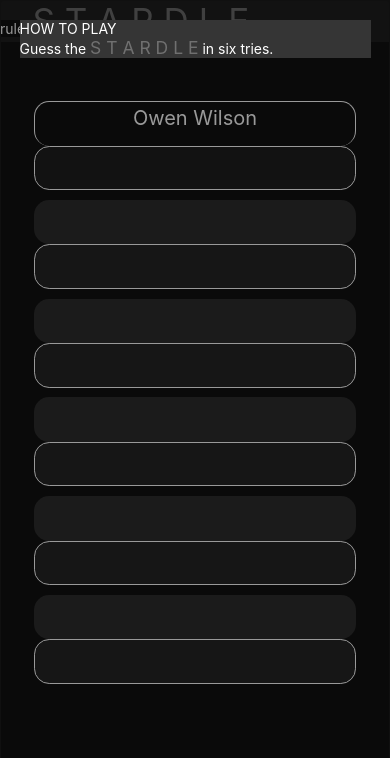
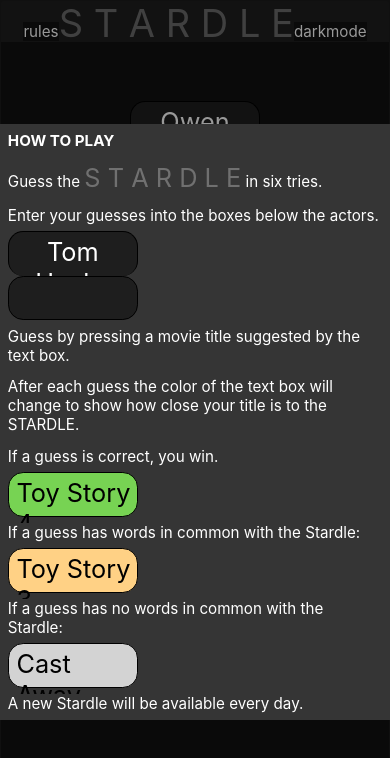
Before and after one commit to NickGreenSF/stardle, a React Native app: screen / in a window 390 px wide. Shown: the top 758 px of the page. Built offline with nearby package versions, Linux system fonts and the light colour scheme.

Commit message:
lots of different stuff

```diff
--- a/App.tsx
+++ b/App.tsx
@@ -1,6 +1,8 @@
 import React, { useState, useEffect, useRef } from 'react'
 //import { View, TextInput, TouchableOpacity, Text } from "./components/Themed"
-import { StyleSheet, View, TouchableOpacity, Text, TextInput, Animated, Dimensions, Modal, TouchableWithoutFeedback, Platform } from 'react-native'
+import {
+    StyleSheet, View, TouchableOpacity, Text, TextInput, Animated, Dimensions, Modal, TouchableWithoutFeedback, Platform
+} from 'react-native'
 import { SafeAreaProvider } from 'react-native-safe-area-context'
 import Data from "./constants/Data"
 import PointlessWords from './constants/PointlessWords'
@@ -83,7 +85,7 @@
         //console.log(holdoverdata);
         peekHoverTexts = hoverTexts;
         peekHoverDisplays = hoverDisplays;
-        if (text.length < newoldtext[column].length){
+        if (text.length == 0){
             for (let i = (column * 3); i < Math.min((column + 1) * 3, (column * 3) + newData.length); i += 1){
                 peekHoverTexts[i % 3] = "";
                 peekHoverDisplays[i % 3] = false;
@@ -216,8 +218,48 @@
                     <View style={styles.modalback}>
                         <TouchableWithoutFeedback style={styles.modalfront} onPress={() => {setRulesVisible(true)}}>
                             <View style={[styles.modalbody, darkMode ? styles.darklv5 : styles.lightcolors]}>
-                                <Text style={darkMode ? styles.darklv5 : styles.lightcolors}>HOW TO PLAY</Text>
-                                <Text style={darkMode ? styles.darklv5 : styles.lightcolors}>Guess the <Text style={styles.modallogo}>S T A R D L E</Text> in six tries.</Text>
+                                <Text style={[darkMode ? styles.darklv5 : styles.lightcolors, styles.basictext, styles.rulestext, styles.bold]}>
+                                    HOW TO PLAY
+                                </Text>
+                                <Text style={[darkMode ? styles.darklv5 : styles.lightcolors, styles.basictext, styles.rulestext]}>
+                                    Guess the <Text style={styles.modallogo}>S T A R D L E</Text> in six tries.
+                                </Text>
+                                <Text style={[darkMode ? styles.darklv5 : styles.lightcolors, styles.basictext, styles.rulestext]}>
+                                    Enter your guesses into the boxes below the actors.
+                                </Text>
+                                <Text style={[styles.actor, darkMode ? styles.darklv2 : styles.lightcolors, styles.modalactor]}>
+                                    Tom Hanks
+                                </Text>
+                                <TextInput
+                                    style={[styles.input, styles.textinput, darkMode ? styles.darklv2 : styles.lightcolors, styles.modalactor]}>
+                                </TextInput>
+                                <Text style={[darkMode ? styles.darklv5 : styles.lightcolors, styles.basictext, styles.rulestext]}>
+                                    Guess by pressing a movie title suggested by the text box.
+                                </Text>
+                                <Text style={[darkMode ? styles.darklv5 : styles.lightcolors, styles.basictext, styles.rulestext]}>
+                                    After each guess the color of the text box will change to show how close your title is to the STARDLE.
+                                </Text>
+                                <Text style={[darkMode ? styles.darklv5 : styles.lightcolors, styles.basictext, styles.rulestext]}>
+                                    If a guess is correct, you win.
+                                </Text>
+                                <View style={[styles.input, styles.green, styles.modalactor]}>
+                                    <Text style={styles.textinput}>Toy Story 4</Text>
+                                </View>
+                                <Text style={[darkMode ? styles.darklv5 : styles.lightcolors, styles.basictext, styles.rulestext]}>
+                                    If a guess has words in common with the Stardle:
+                                </Text>
+                                <View style={[styles.input, styles.yellow, styles.modalactor]}>
+                                    <Text style={styles.textinput}>Toy Story 3</Text>
+                                </View>
+                                <Text style={[darkMode ? styles.darklv5 : styles.lightcolors, styles.basictext, styles.rulestext]}>
+                                    If a guess has no words in common with the Stardle:
+                                </Text>
+                                <View style={[styles.input, styles.gray, styles.modalactor]}>
+                                    <Text style={styles.textinput}>Cast Away</Text>
+                                </View>
+                                <Text style={[darkMode ? styles.darklv5 : styles.lightcolors, styles.basictext, styles.rulestext]}>
+                                    A new Stardle will be available every day.
+                                </Text>
                             </View>
                         </TouchableWithoutFeedback>
                     </View>
@@ -228,18 +270,28 @@
                     <View style={styles.modalback}>
                         <TouchableWithoutFeedback style={styles.modalfront} onPress={() => {setEndVisible(true)}}>
                             <View style={[styles.modalbody, darkMode ? styles.darklv5 : styles.lightcolors]}>
-                                <Text style={darkMode ? styles.darklv5 : styles.lightcolors}>The answer was</Text>
-                                <Text style={darkMode ? styles.darklv5 : styles.lightcolors}>{correct[0].toUpperCase()}</Text>
+                                <Text style={[darkMode ? styles.darklv5 : styles.lightcolors, styles.resultstext, styles.basictext]}>
+                                    The answer was
+                                </Text>
+                                <Text style={[darkMode ? styles.darklv5 : styles.lightcolors, styles.basictext, styles.answer]}>
+                                    {correct[0].toUpperCase()}
+                                </Text>
                             </View>
                         </TouchableWithoutFeedback>
                     </View>
                 </TouchableWithoutFeedback>
             </Modal>
             <View style={[styles.navbar]}>
-                <Text>
-                    <Text style={darkMode ? styles.darklv1 : styles.lightcolors} onPress={() => {setRulesVisible(true)}}>rules</Text>
+                <Text style={{margin: "auto"}}>
+                    <Text style={[darkMode ? styles.darklv1 : styles.lightcolors, styles.basictext]}
+                        onPress={() => {setRulesVisible(true)}}>
+                            rules
+                    </Text>
                     <Text style={styles.toptext}>S T A R D L E</Text>
-                    <Text style={darkMode ? styles.darklv1 : styles.lightcolors} onPress={() => {setDarkMode(!darkMode)}}>darkmode</Text>
+                    <Text style={[darkMode ? styles.darklv1 : styles.lightcolors, styles.basictext]}
+                        onPress={() => {setDarkMode(!darkMode)}}>
+                             darkmode
+                    </Text>
                 </Text>
             </View>
             <TouchableOpacity
@@ -259,7 +311,7 @@
             </TouchableOpacity>
             <View style={styles.container}>
                 <View style={styles.spot}>
-                    <Text style={[styles.actor, darkMode ? styles.darklv1 : styles.lightcolors]}>{actors[0]}</Text>
+                    <Text style={[styles.actor, darkMode ? styles.darklv2 : styles.lightcolors]}>{actors[0]}</Text>
                     <TextInput
                         style={[bools[0] ? styles.input : styles.none, styles.textinput, darkMode ? styles.darklv2 : styles.lightcolors]}
                         onChange={(e) => {textHandler(e.target.value, 0)}}>
@@ -366,30 +418,46 @@
 // Our base here is rgb(18, 18, 18), to go up a level, simply add 2.55 * the % opaque of the white transparency recommended.
 
 const styles = StyleSheet.create({
+    bold: {
+        fontWeight: "bold"
+    },
+    italic: {
+        fontStyle: "italic"
+    },
+    rulestext: {
+        marginVertical: height/120,
+        marginHorizontal: width/50
+    },
+    basictext: {
+        fontSize: height/50
+    },
+    resultstext: {
+        margin: "auto"
+    },
     darklv1: {
         backgroundColor: "#121212",
         color: "white",
-        borderColor: "white"
+        //borderColor: "white"
     },
     darklv2: {
         backgroundColor: "rgb(30.75, 30.75, 30.75)",
         color: "white",
-        borderColor: "white"
+        //borderColor: "white"
     },
     darklv3: {
         backgroundColor: "rgb(38.4, 38.4, 38.4)",
         color: "white",
-        borderColor: "white"
+        //borderColor: "white"
     },
     darklv4: {
         backgroundColor: "rgb(46.05, 46.05, 46.05)",
         color: "white",
-        borderColor: "white"
+        //borderColor: "white"
     },
     darklv5: {
         backgroundColor: "rgb(53.7, 53.7, 53.7)",
         color: "white",
-        borderColor: "white"
+        //borderColor: "white"
     },
     lightcolors: {
         backgroundColor: "white",
@@ -403,7 +471,7 @@
         alignContent: 'center',
         height: height * .9,
         margin: "auto",
-        minWidth: width/3
+        width: width/3
     },
     rules: {
         margin: "50%"
@@ -419,11 +487,19 @@
         marginHorizontal: "20%"
     },
     modalbody: {
-        margin: "5%"
+        margin: "auto"
     },
     modallogo: {
         color: "rgba(127,127,127,.8)",
-        fontSize: "125%"
+        fontSize: height/30
+    },
+    modalactor: {
+        width: width/3,
+        marginHorizontal: width/50
+    },
+    answer: {
+        fontWeight: "bold",
+        fontSize: height/20
     },
     input: {
         borderRadius: height/50,
@@ -451,20 +527,20 @@
     },
     hovertext: {
         paddingLeft: height/100,
-        fontSize: "125%",
+        fontSize: height/30,
     },
     yellow: {
-        paddingTop: "1%",
+        paddingTop: height/200,
         borderRadius: height/50,
         backgroundColor: "#FFD185",
     },
     green: {
-        paddingTop: "1%",
+        paddingTop: height/200,
         borderRadius: height/50,
         backgroundColor: "#77D353",
     },
     gray: {
-        paddingTop: "1%",
+        paddingTop: height/200,
         borderRadius: height/50,
         backgroundColor: "lightgray",
     },
@@ -475,14 +551,14 @@
     },
     actor: {
         height: spotheight * .45,
-        fontSize: "125%",
+        fontSize: height/30,
         overflow: 'hidden',
         borderWidth: 1,
         borderColor: "black",
         borderBottomWidth: 0,
         borderRadius: height/50,
         textAlign: "center",
-        paddingTop: "1%"
+        paddingTop: height/200
     },
     navbar: {
         top: 0,
@@ -493,7 +569,7 @@
     },
     toptext: {
         color: "rgba(127,127,127,.8)",
-        fontSize: "250%"
+        fontSize: height/20
     },
     toplevel: {
         height: "100%",
@@ -502,7 +578,7 @@
     },
     textinput: {
         paddingLeft: height/100,
-        fontSize: "125%",
+        fontSize: height/30,
         borderRadius: height/50
     },
     // BEHOLD THIS LOOKS TERRIBLE, but it's the positions that the suggestion boxes need to be assigned to.
```
